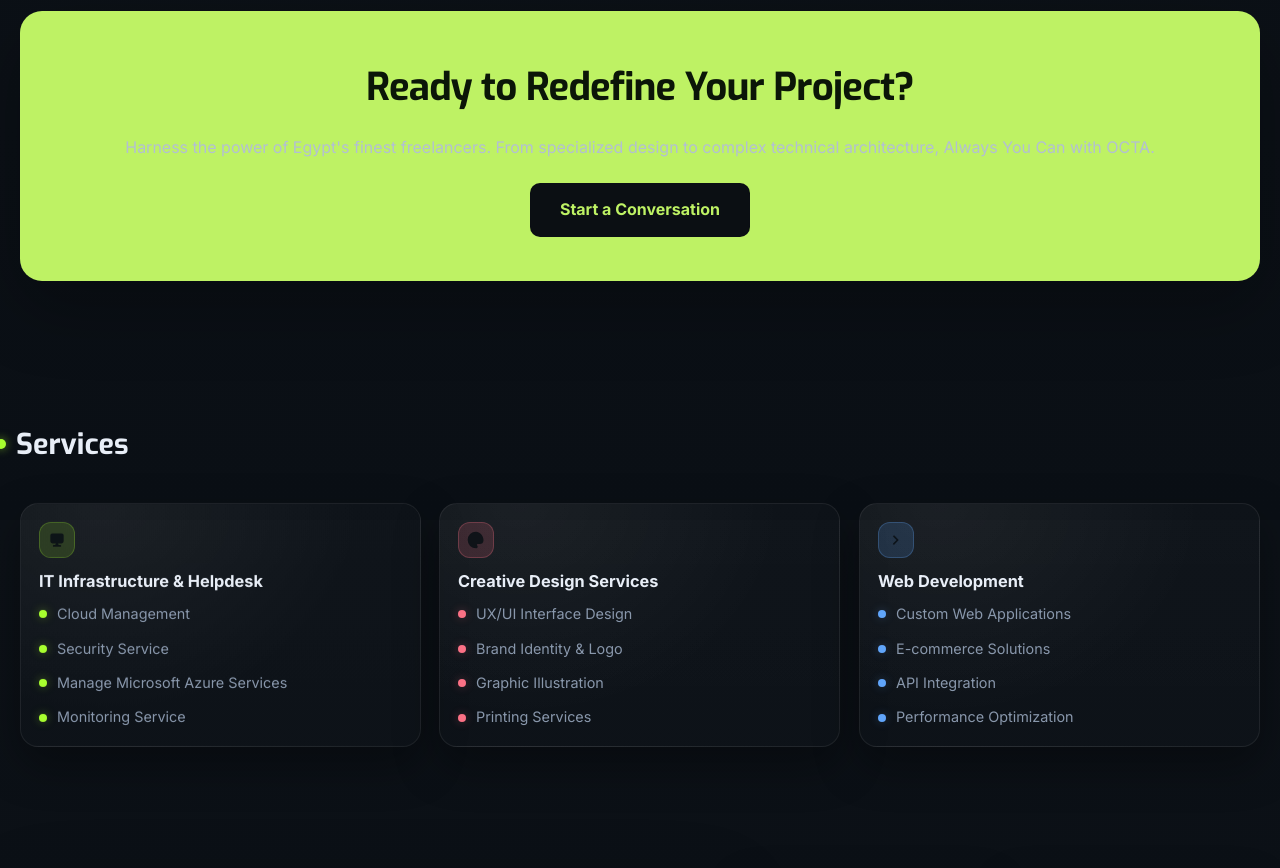
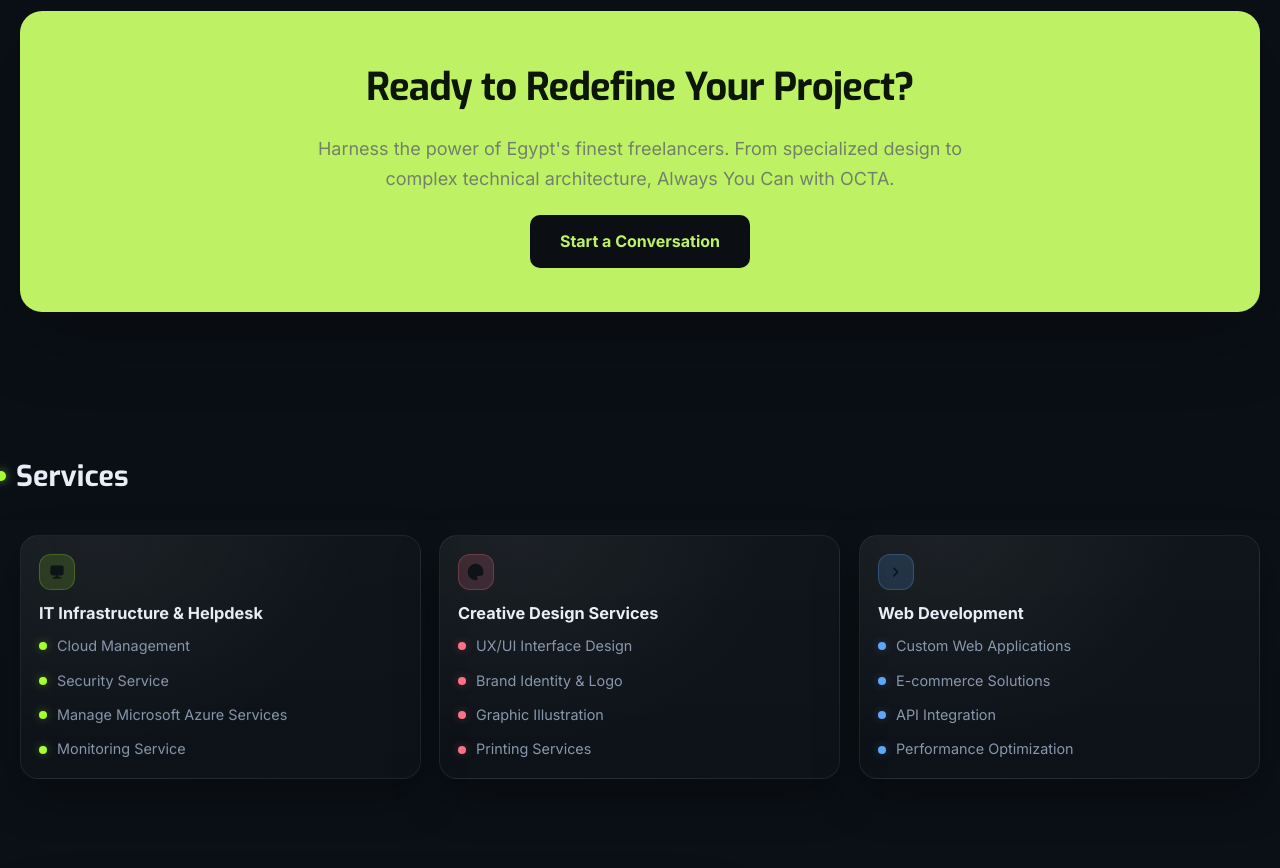
Before and after one commit to OctaProjects/Octa-Website, a React (Vite) app: page / in a window 1280 px wide. Shown: the part 2680-3548 px from the top of the page. Built offline with nearby package versions, Linux system fonts and the light colour scheme.

Commit message:
Enhance CTA subtitle styles in styles.css by adjusting dimensions, opacity, and typography for improved readability and visual appeal.

```diff
--- a/src/styles.css
+++ b/src/styles.css
@@ -501,8 +501,22 @@
 }
 .cta-subtitle{
   margin: 14px auto 0;
-  max-width: 860px;
-  color: rgba(0, 0, 0, 0.756)
+  width: 672px;
+  max-width: 100%;
+  min-height: 59px;
+  opacity: 1;
+  font-family: "Inter", ui-sans-serif, system-ui, sans-serif;
+  font-weight: 400;
+  font-style: normal;
+  font-size: 18px;
+  line-height: 29.25px;
+  letter-spacing: 0;
+  text-align: center;
+  vertical-align: middle;
+  color: #72816A;
+}
+.cta-panel .cta-subtitle {
+  color: #72816A;
 }
 .cta-button{
   margin: 22px auto 0;
```
